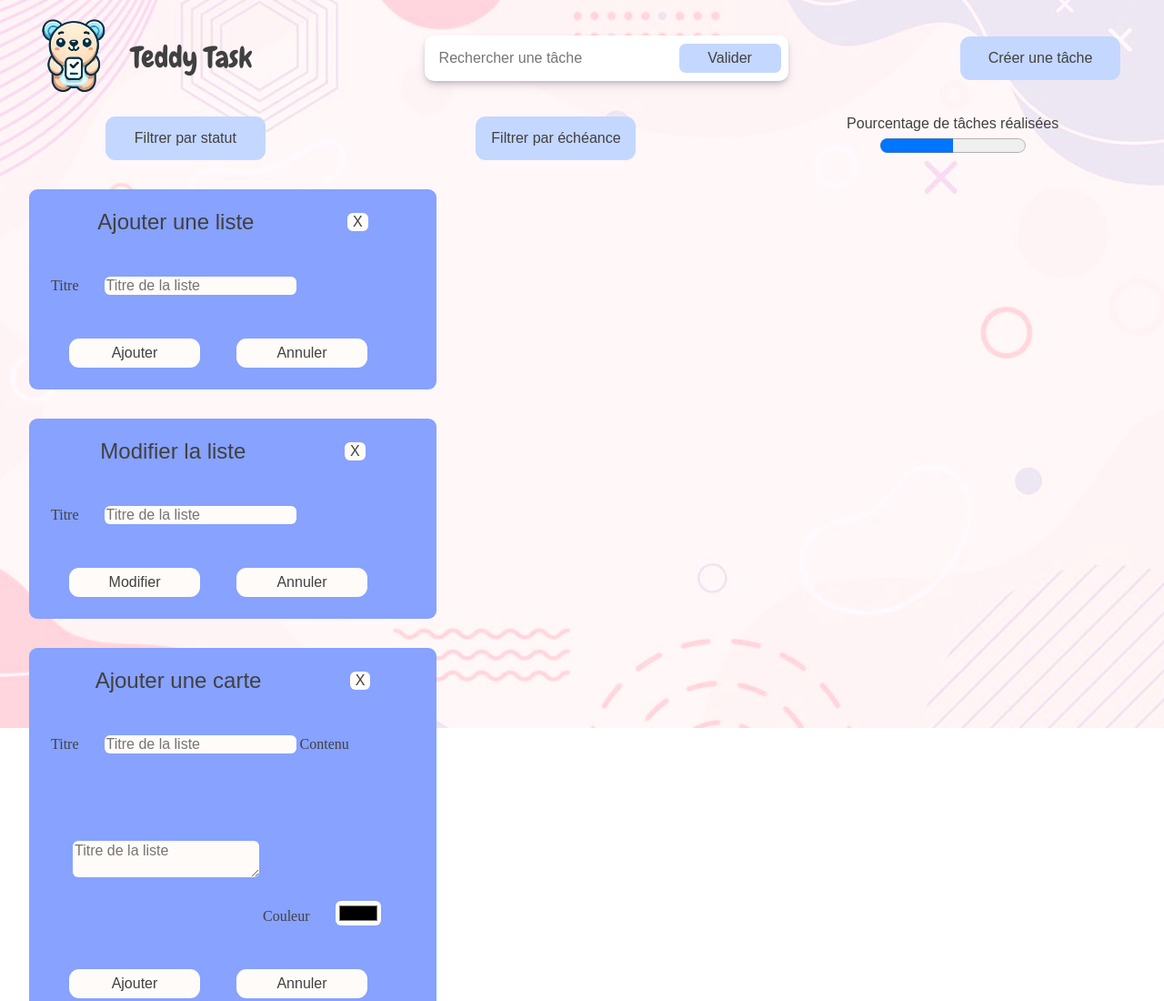
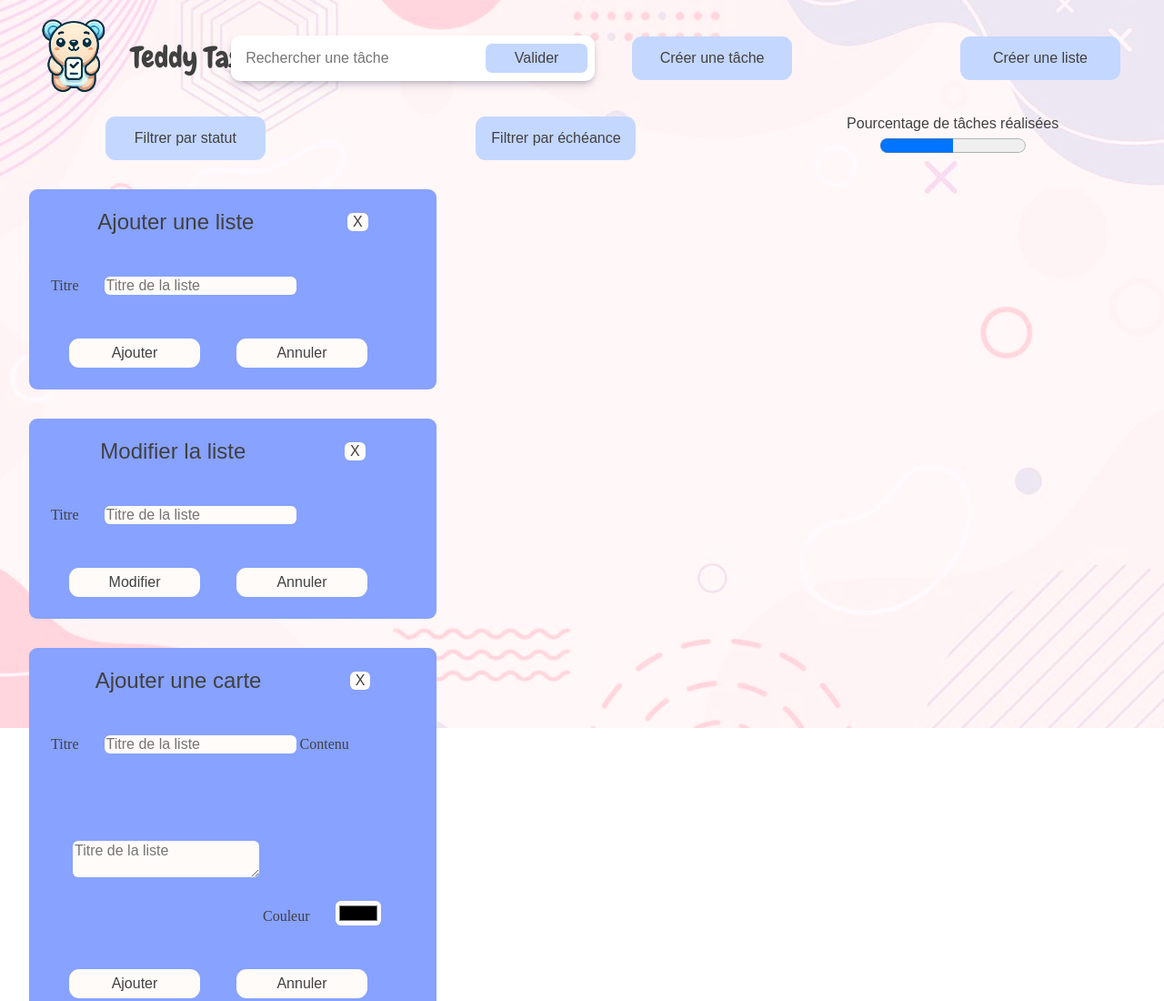
Before and after one commit to JoeVan1109/TeddyTask, a website built with Vite: page client/index.html in a window 1280 px wide. Shown: the top 1100 px of the page at 91% size. Built offline with nearby package versions, Linux system fonts and the light colour scheme; a web font is replaced by a local one.

Commit message:
add button-add-list

```diff
--- a/client/assets/css/style.css
+++ b/client/assets/css/style.css
@@ -79,12 +79,14 @@
     font-family: "Fuzzy Bubbles", sans-serif;
 }
 
-.add-task-button {
+.add-button {
     width: 11rem;
     height: 3rem;
 
     border-radius: 11px;
     border: none;
+
+    margin-left: 4rem;
 
     background-color: #C4D7FF;
     color: #404040;
--- a/client/index.html
+++ b/client/index.html
@@ -28,7 +28,10 @@
 
             </div>
 
-            <input type="button" class="add-task-button" value="Créer une tâche">
+            <input type="button" class="add-button" value="Créer une tâche">
+
+            <input type="button" class="add-button" value="Créer une liste">
+
 
         </header>
 
```
